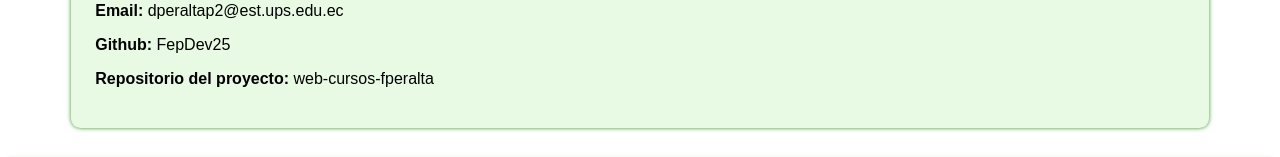
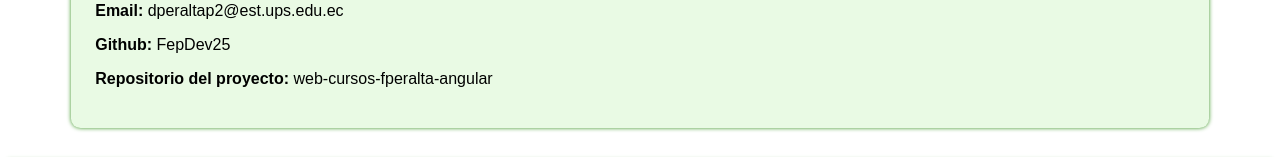
Before and after one commit to FepDev25/web-cursos-fperalta-angular, an Angular app: page /contacto in a window 1280 px wide. Shown: the part 298-455 px from the top of the page. Built offline with nearby package versions, Linux system fonts and the light colour scheme.

Commit message:
Version final

```diff
--- a/src/app/components/contacto/contacto.component.html
+++ b/src/app/components/contacto/contacto.component.html
@@ -5,7 +5,7 @@
         <p><strong>Teléfono: </strong>+593 93 901 9136</p>
         <p><strong>Email: </strong>dperaltap2&#64;est.ups.edu.ec</p>
         <p><strong>Github: </strong> <a href="https://github.com/FepDev25">FepDev25</a></p>
-        <p><strong>Repositorio del proyecto: </strong> <a href="https://github.com/FepDev25/web-cursos-fperalta">web-cursos-fperalta</a></p>
+        <p><strong>Repositorio del proyecto: </strong> <a href="https://github.com/FepDev25/web-cursos-fperalta-angular">web-cursos-fperalta-angular</a></p>
     </div>
 
 </section>
```
